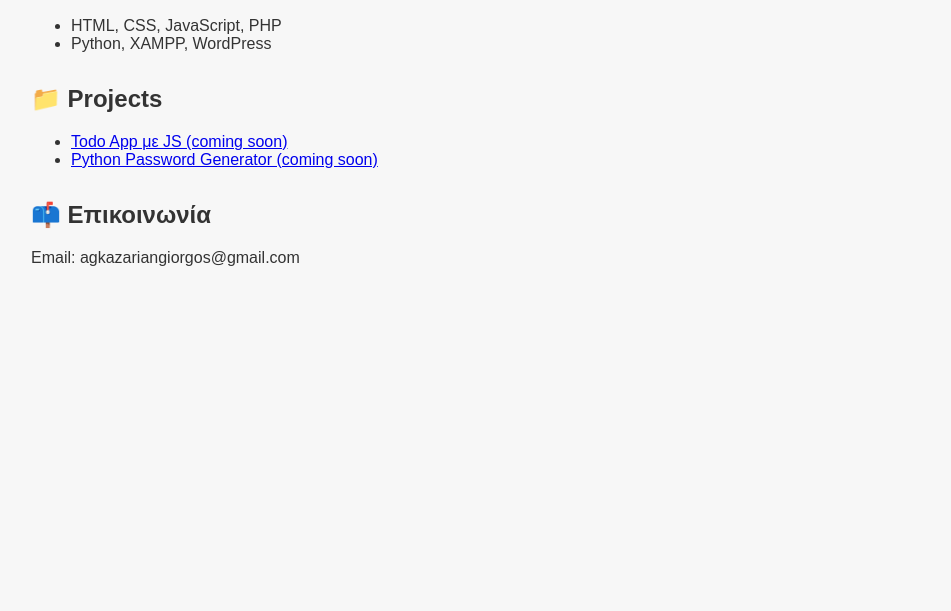
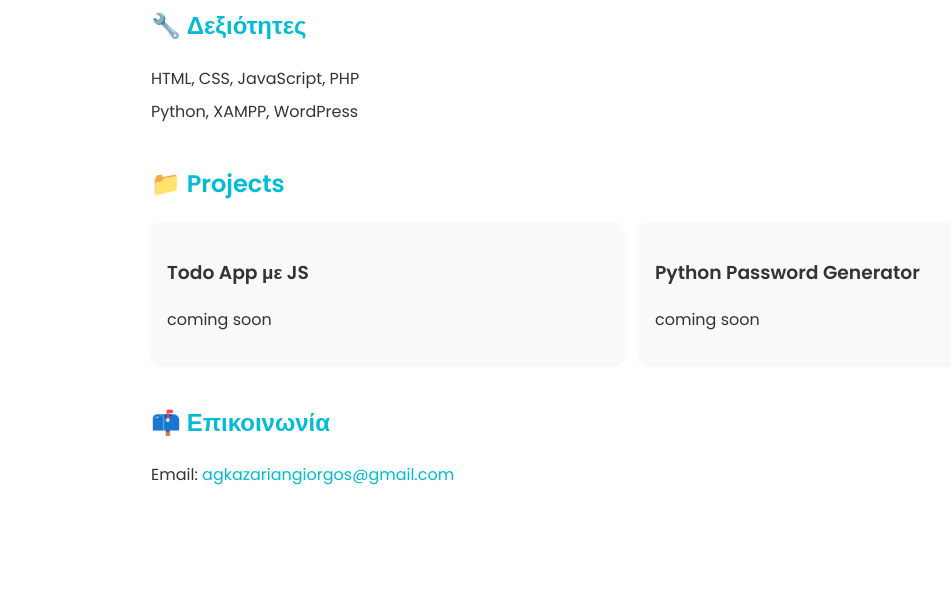
Before and after one commit to Gogolinos/portfolio, a plain HTML site: page index.html in a window 1280 px wide. Shown: the part 189-800 px from the top of the page, without its empty margins (9-960 px from the left). Drawn offline with Linux system fonts and the light colour scheme.

Commit message:
Πρώτη ανανέωση!

```diff
--- a/index.html
+++ b/index.html
@@ -2,19 +2,94 @@
 <html lang="el">
 <head>
   <meta charset="UTF-8">
+  <meta name="viewport" content="width=device-width, initial-scale=1">
   <title>Γιώργος Αγκαζαριάν - Portfolio</title>
+
+  <!-- Google Font: Poppins -->
+  <link href="https://fonts.googleapis.com/css2?family=Poppins:wght@400;600&display=swap" rel="stylesheet">
+
   <style>
+    /* Βασικά */
     body {
-      font-family: Arial;
-      background-color: #f7f7f7;
+      font-family: 'Poppins', sans-serif;
+      margin: 0;
+      padding: 0;
+      background-color: #ffffff;
+      color: #333;
+      line-height: 1.6;
+    }
+
+    /* Container */
+    .container {
+      max-width: 960px;
+      margin: 0 auto;
       padding: 2rem;
-      color: #333;
     }
-    h1 { color: #008080; }
-    .section { margin-bottom: 2rem; }
+
+    h1 {
+      color: #00bcd4;
+      font-size: 2.5rem;
+      margin-bottom: 0.5rem;
+    }
+
+    h2 {
+      color: #00bcd4;
+      margin-top: 2rem;
+    }
+
+    ul {
+      list-style: none;
+      padding: 0;
+    }
+
+    li {
+      margin-bottom: 0.5rem;
+    }
+
+    a {
+      color: #00bcd4;
+      text-decoration: none;
+      transition: all 0.3s ease;
+    }
+
+    a:hover {
+      text-decoration: underline;
+      color: #0097a7;
+    }
+
+    .section {
+      margin-bottom: 2.5rem;
+    }
+
+    /* Projects Grid */
+    .projects-grid {
+      display: grid;
+      grid-template-columns: repeat(auto-fit, minmax(250px, 1fr));
+      gap: 1rem;
+    }
+
+    .project-card {
+      background-color: #f9f9f9;
+      padding: 1rem;
+      border-radius: 8px;
+      box-shadow: 0 2px 5px rgba(0,0,0,0.05);
+      transition: transform 0.3s ease, box-shadow 0.3s ease;
+    }
+
+    .project-card:hover {
+      transform: scale(1.03);
+      box-shadow: 0 6px 20px rgba(0, 188, 212, 0.3);
+    }
+
+    @media (max-width: 600px) {
+      h1 { font-size: 2rem; }
+      .container { padding: 1rem; }
+    }
   </style>
 </head>
+
 <body>
+  <div class="container">
     <h1>Γιώργος Αγκαζαριάν</h1>
     <p>Φοιτητής Πληροφορικής & Web Developer</p>
 
@@ -28,15 +103,22 @@
 
     <div class="section">
       <h2>📁 Projects</h2>
-    <ul>
-      <li><a href="#">Todo App με JS (coming soon)</a></li>
-      <li><a href="#">Python Password Generator (coming soon)</a></li>
-    </ul>
+      <div class="projects-grid">
+        <div class="project-card">
+          <h3>Todo App με JS</h3>
+          <p>coming soon</p>
+        </div>
+        <div class="project-card">
+          <h3>Python Password Generator</h3>
+          <p>coming soon</p>
+        </div>
+      </div>
     </div>
 
     <div class="section">
       <h2>📫 Επικοινωνία</h2>
-    <p>Email: agkazariangiorgos@gmail.com</p>
+      <p>Email: <a href="mailto:agkazariangiorgos@gmail.com">agkazariangiorgos@gmail.com</a></p>
+    </div>
   </div>
 </body>
 </html>
```
Lines whose indentation alone changed are shown as unchanged.
